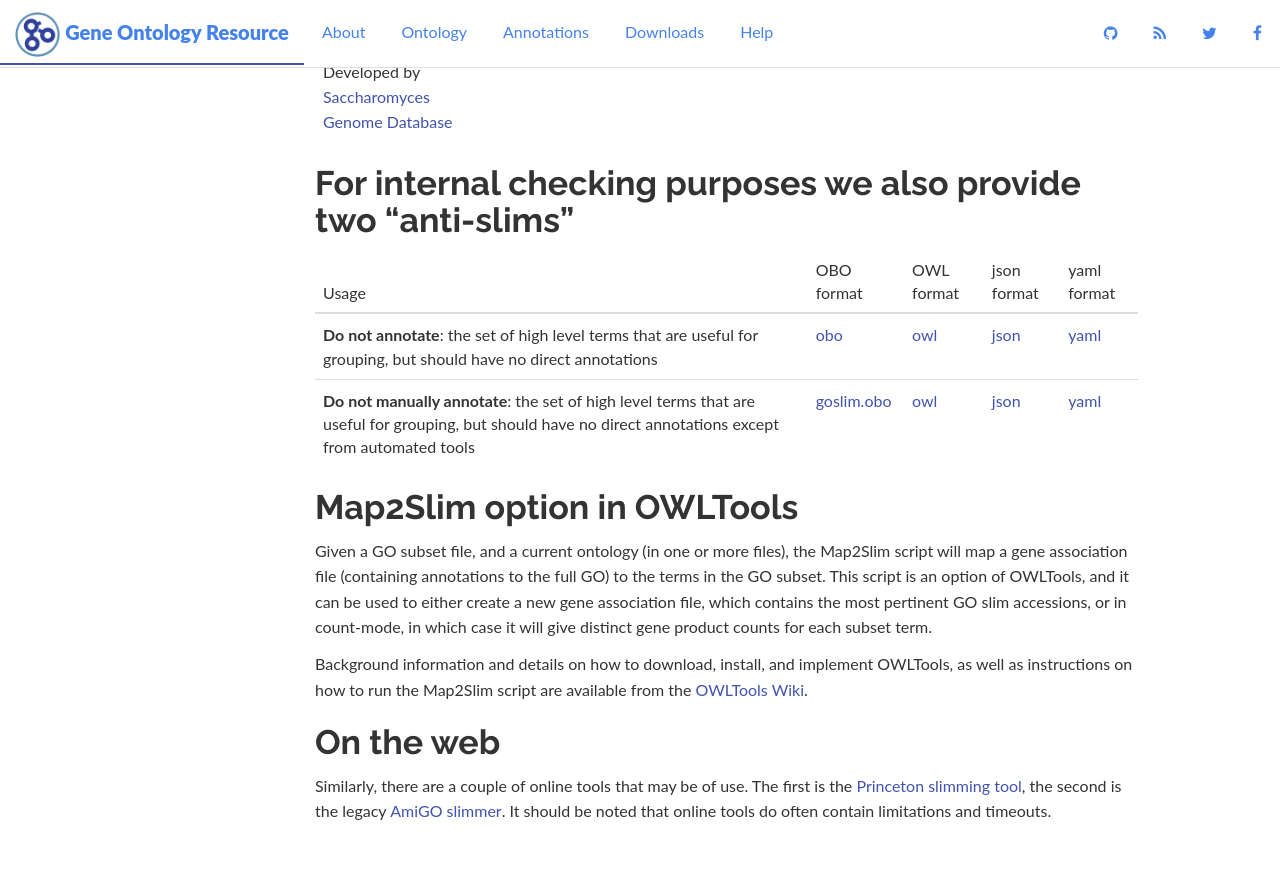
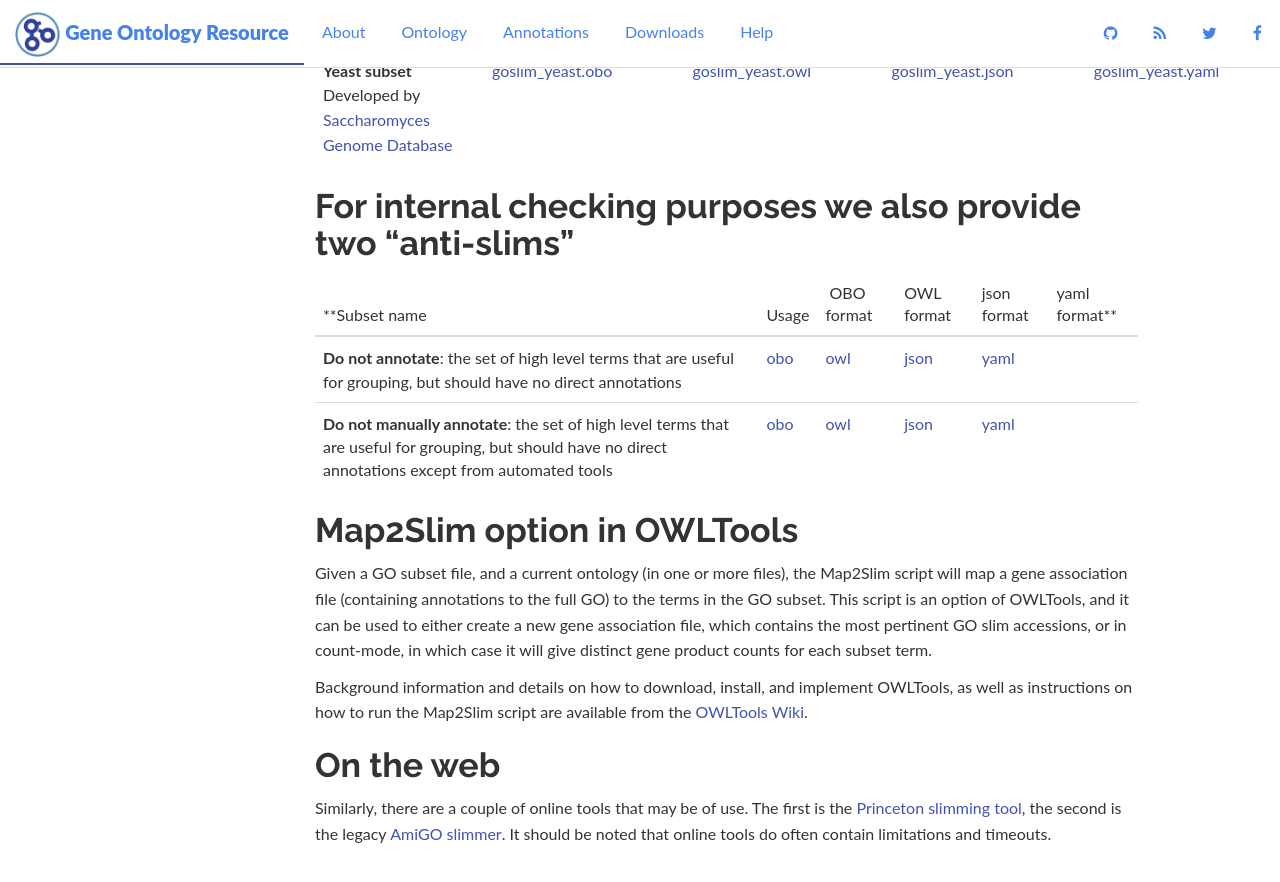
Before and after one commit to geneontology/geneontology.github.io, a Jekyll site: the page built from _docs/go-subset-guide.md, in a window 1280 px wide and 900 px high, scrolled down 2021 px. Shown: the top 882 px of the window. Built offline with Jekyll 4.4.1, drawn with Linux system fonts in a browser that asks for light colours; nearby versions of some CDN libraries; some of the changed text lies outside the part shown.

Commit message:
Update go-subset-guide.md

```diff
--- a/_docs/go-subset-guide.md
+++ b/_docs/go-subset-guide.md
@@ -23,8 +23,8 @@
 
 ### Maintained GO subsets for download
 
-|Organism or Usage |	OBO format | OWL format | json format |yaml format |
-|------------------|-------------|------------|-------------|------------|
+|**Subset name |  Organism or Usage |	OBO format | OWL format | json format |yaml format** |
+|------------------|-------------|-------------|------------|-------------|------------|
 |**GO slim AGR** Developed by GO Consortium for the [Alliance of Genomes Resources](https://www.alliancegenome.org/) |[goslim_agr.obo](http://current.geneontology.org/ontology/subsets/goslim_agr.obo)| [goslim_agr.owl](http://current.geneontology.org/ontology/subsets/goslim_agr.owl) | [goslim_agr.json](http://current.geneontology.org/ontology/subsets/goslim_agr.json) | [goslim_agr.yaml](http://current.geneontology.org/ontology/subsets/goslim_agr.yaml)|
 |**Generic GO subset** Developed by GO Consortium |[goslim_generic.obo](http://current.geneontology.org/ontology/subsets/goslim_generic.obo)| [goslim_generic.owl](http://current.geneontology.org/ontology/subsets/goslim_generic.owl) | [goslim_generic.json](http://current.geneontology.org/ontology/subsets/goslim_generic.json) | [goslim_generic.yaml](http://current.geneontology.org/ontology/subsets/goslim_generic.yaml)|
 |**Aspergillus subset** Developed by [Aspergillus Genome Data](http://www.aspgd.org/) |[goslim_aspergillus.obo](http://current.geneontology.org/ontology/subsets/goslim_aspergillus.obo)| [goslim_aspergillus.owl](http://current.geneontology.org/ontology/subsets/goslim_aspergillus.owl) | [goslim_aspergillus.json](http://current.geneontology.org/ontology/subsets/goslim_aspergillus.json) | [goslim_aspergillus.yaml](http://current.geneontology.org/ontology/subsets/goslim_aspergillus.yaml)|
@@ -41,10 +41,10 @@
 
 ## For internal checking purposes we also provide two "anti-slims"
 
-|Usage |	OBO format | OWL format | json format |yaml format |
-|------------------|----------|----------|----------|----------|
+|**Subset name |	Usage | OBO format | OWL format | json format |yaml format** |
+|------------------|----------|----------|----------|----------|----------|
 |**Do not annotate**: the set of high level terms that are useful for grouping, but should have no direct annotations|[obo](http://current.geneontology.org/ontology/subsets/goslim_gocheck_do_not_annotate.obo)| [owl](http://current.geneontology.org/ontology/subsets/goslim_gocheck_do_not_annotate.owl) | [json](http://current.geneontology.org/ontology/subsets/goslim_gocheck_do_not_annotate.json) | [yaml](http://current.geneontology.org/ontology/subsets/goslim_gocheck_do_not_annotate.yaml)|
-|**Do not manually annotate**: the set of high level terms that are useful for grouping, but should have no direct annotations except from automated tools|[goslim.obo](http://current.geneontology.org/ontology/subsets/goslim_gocheck_do_not_manually_annotate.obo)| [owl](http://current.geneontology.org/ontology/subsets/goslim_gocheck_do_not_manually_annotate.owl) | [json](http://current.geneontology.org/ontology/subsets/goslim_gocheck_do_not_manually_annotate.json) | [yaml](http://current.geneontology.org/ontology/subsets/goslim_gocheck_do_not_manually_annotate.yaml)|
+|**Do not manually annotate**: the set of high level terms that are useful for grouping, but should have no direct annotations except from automated tools|[obo](http://current.geneontology.org/ontology/subsets/goslim_gocheck_do_not_manually_annotate.obo)| [owl](http://current.geneontology.org/ontology/subsets/goslim_gocheck_do_not_manually_annotate.owl) | [json](http://current.geneontology.org/ontology/subsets/goslim_gocheck_do_not_manually_annotate.json) | [yaml](http://current.geneontology.org/ontology/subsets/goslim_gocheck_do_not_manually_annotate.yaml)|
 
 ## Map2Slim option in OWLTools
 
```
